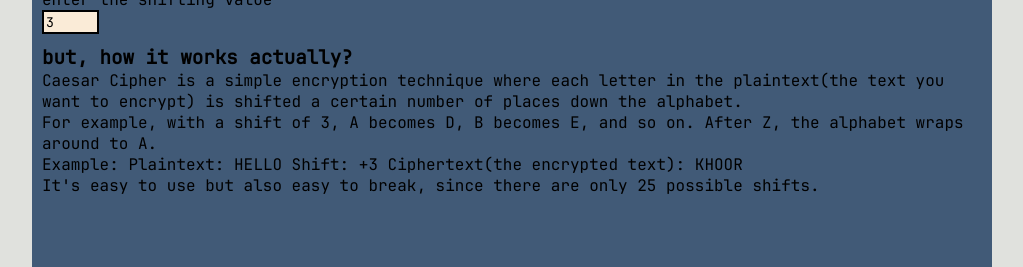
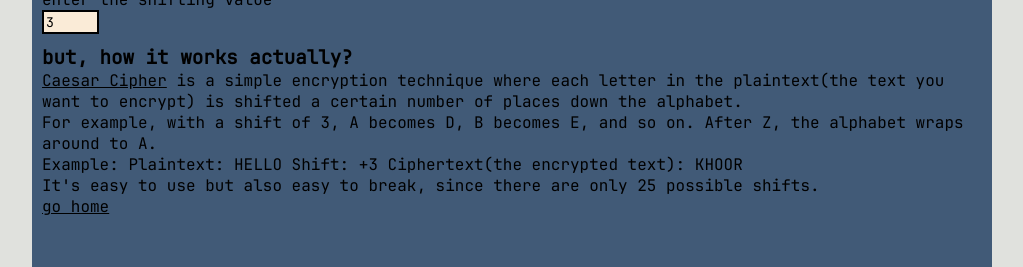
Before and after one commit to melihdr/m-wsite, a React (Vite) app: page /caesar_cipher in a window 1280 px wide. Shown: the part 363-630 px from the top of the page, without its empty margins (128-1151 px from the left). Built offline with nearby package versions, Linux system fonts and the light colour scheme.

Commit message:
only couple of things left

```diff
--- a/src/pages/projects/rsaEncryption/RSAEncryption.jsx
+++ b/src/pages/projects/rsaEncryption/RSAEncryption.jsx
@@ -100,9 +100,16 @@ function CaesarCipher() {
               but, how it works actually?
             </div>
             <div>
-              Caesar Cipher is a simple encryption technique where each letter
-              in the plaintext(the text you want to encrypt) is shifted a
-              certain number of places down the alphabet.
+              <a
+                className="caesar_cipher_link"
+                href="https://en.wikipedia.org/wiki/Caesar_cipher"
+                target="_blank"
+              >
+                Caesar Cipher
+              </a>{" "}
+              is a simple encryption technique where each letter in the
+              plaintext(the text you want to encrypt) is shifted a certain
+              number of places down the alphabet.
               <div>
                 For example, with a shift of 3, A becomes D, B becomes E, and so
                 on. After Z, the alphabet wraps around to A.
@@ -115,6 +122,9 @@ function CaesarCipher() {
                 It's easy to use but also easy to break, since there are only 25
                 possible shifts.
               </div>
+              <a className="caesar_cipher_go_home_link" href="/">
+                go home
+              </a>
             </div>
           </div>
         </div>
--- a/src/styles/caesar.css
+++ b/src/styles/caesar.css
@@ -74,7 +74,7 @@
   margin: 0;
 }
 
-/* Firefox için belirli sınıf */
+/* Firefox */
 .caesar_shifting_input[type="number"] {
   -moz-appearance: textfield;
 }
@@ -87,3 +87,19 @@
   font-weight: bold;
   font-size: larger;
 }
+
+.caesar_cipher_link {
+  color: black;
+}
+
+.caesar_cipher_link:hover {
+  background-color: antiquewhite;
+}
+
+.caesar_cipher_go_home_link {
+  color: black;
+}
+
+.caesar_cipher_go_home_link:hover {
+  background-color: antiquewhite;
+}
```
Also changed, not shown: public/images/home_page_projects/caesar_cipher.png.
